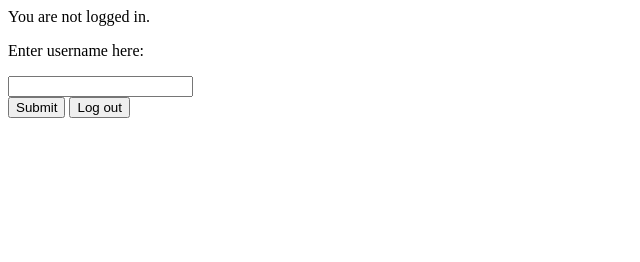
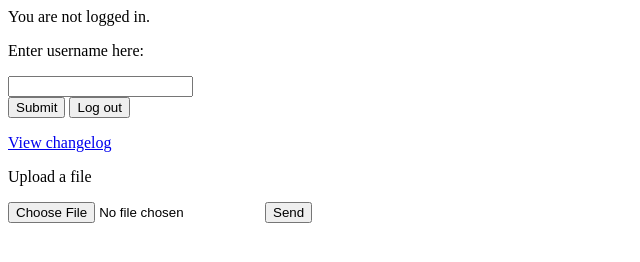
Before and after one commit to llotneb/EECS588_Attack_Presentation, a plain HTML site: page website/public/index.html in a window 1280 px wide. Shown: the whole page, without its empty margins (0-640 px from the left). Drawn offline with Linux system fonts and the light colour scheme.

Commit message:
some changeges

```diff
--- a/website/public/index.html
+++ b/website/public/index.html
@@ -16,6 +16,12 @@
   <p>Enter username here:</p>
   <input type="text" id="username_input"><br>
   <input type="button" onclick="document.cookie='username='+username_input.value" value="Submit">
-  <input type="button" onclick="document.cookie='username=; expires=Thu, 01 Jan 1970 00:00:01 GMT;'" value="Log out">
+  <input type="button" onclick="document.cookie='username=; expires=Thu, 01 Jan 1970 00:00:01 GMT;'" value="Log out"><br>
+  <p><a href="changelog.txt">View changelog</a></p>
+  <form action="upload" enctype="multipart/form-data" method="post">
+    <p>Upload a file</p>
+    <input type="file" name="datafile">
+    <input type="submit" value="Send">
+  </form>
   </body>
 </html>
```
Also changed, not shown: 2 other files.
